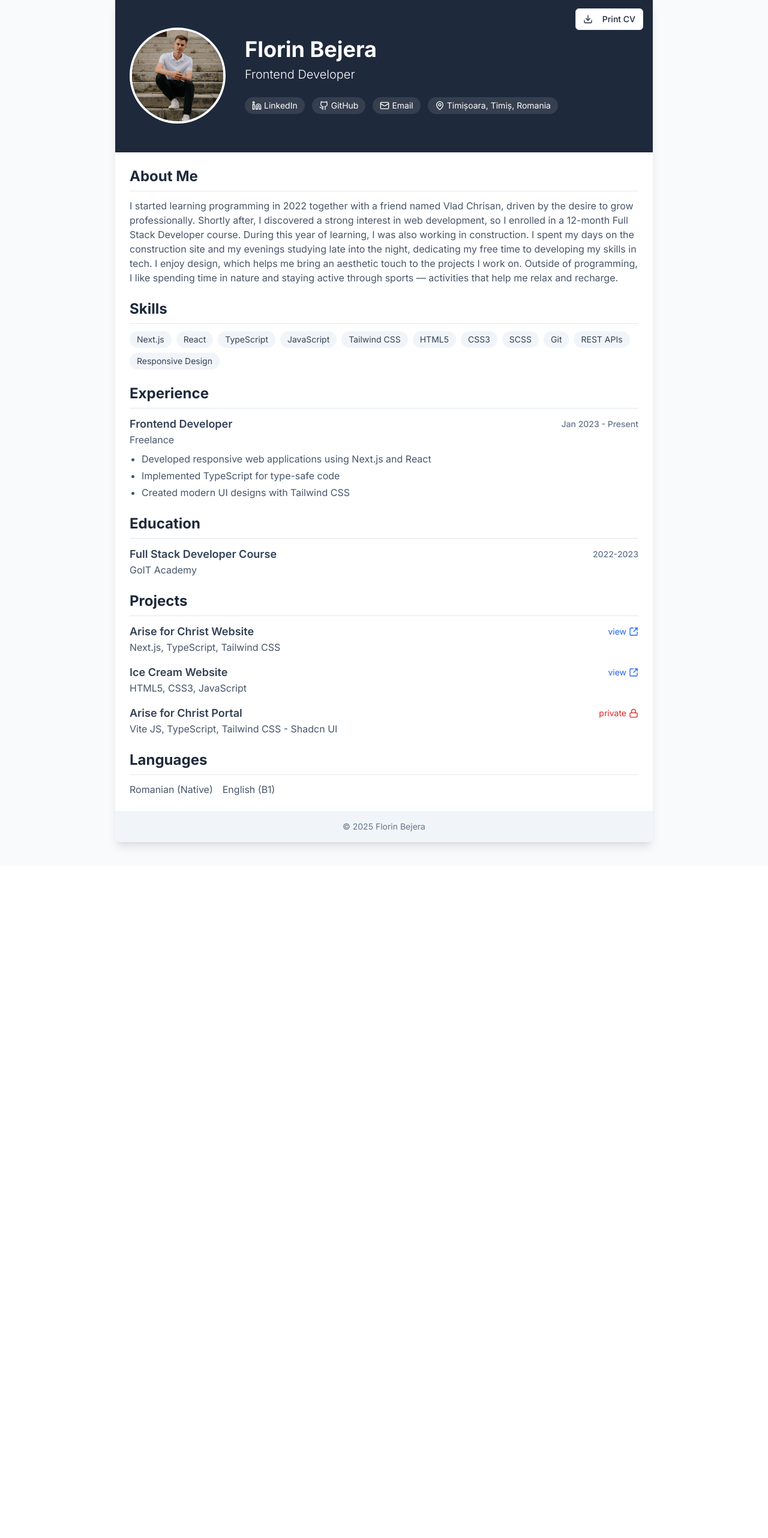
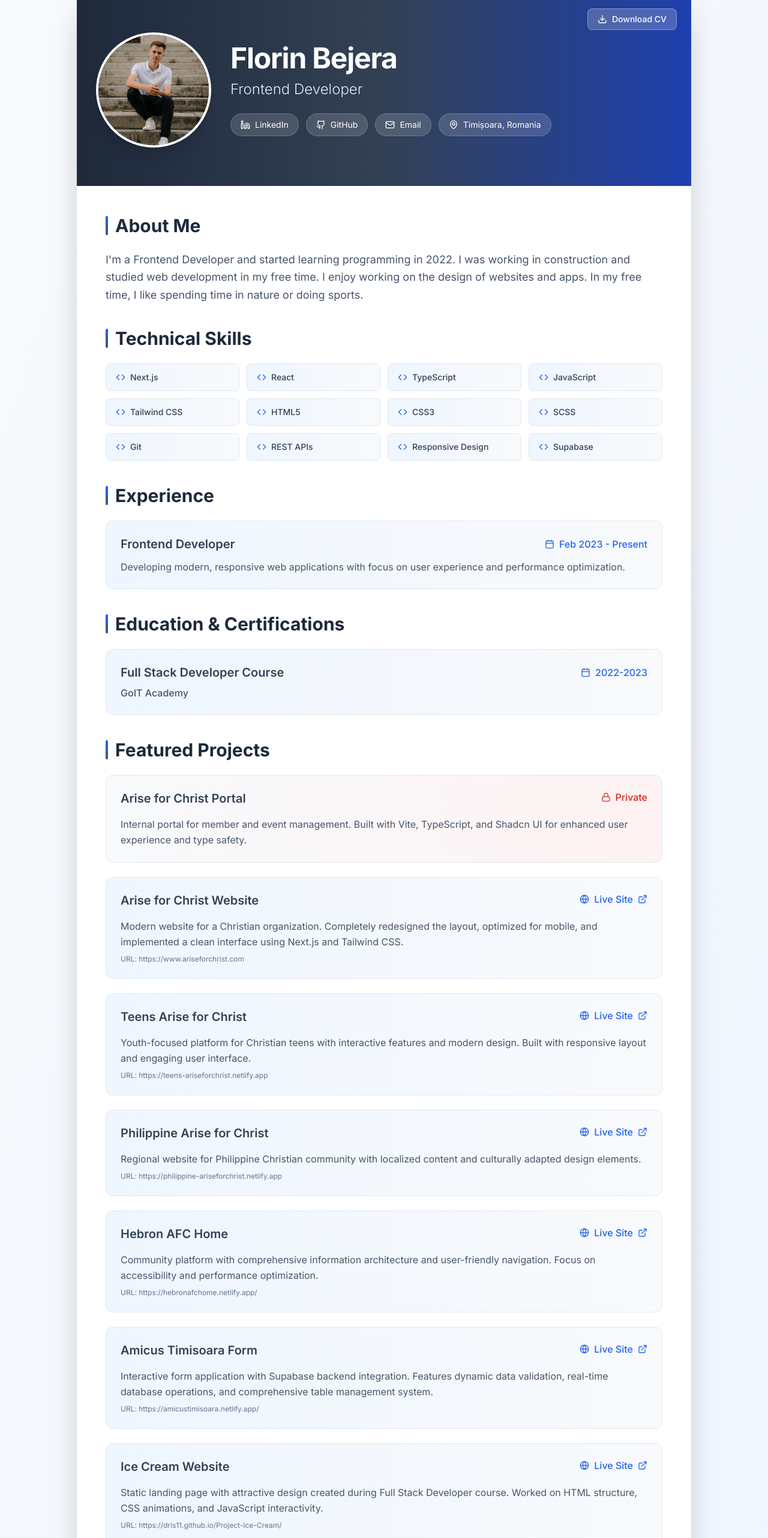
Before and after one commit to FlorinBejera2002/personal-cv, a Next.js app: page / in a window 1280 px wide. Shown: the part 42-2606 px from the top of the page at 60% size. Before the commit the page ends 1486 px from the top, so only its background shows below. Built offline with nearby package versions, Linux system fonts and the light colour scheme.

Commit message:
feat: change design for CV

```diff
--- a/app/layout.tsx
+++ b/app/layout.tsx
@@ -21,6 +21,7 @@ export default function RootLayout({
   return (
     <html lang="en">
       <body className={inter.className}>{children}</body>
+
     </html>
   )
 }
--- a/app/page.tsx
+++ b/app/page.tsx
@@ -1,50 +1,52 @@
 "use client";
 
-import Image from "next/image";
+import { Button } from '@/components/ui/button';
 import {
 	Github,
 	Linkedin,
 	Mail,
 	MapPin,
 	Download,
-	SquareArrowOutUpRight,
+	ExternalLink,
 	Lock,
-} from "lucide-react";
-import { Button } from "@/components/ui/button";
+	Calendar,
+	Code,
+	Globe
+} from 'lucide-react';
 import profilePicture from "../public/profilePicture.jpeg";
+import Image from "next/image";
 
 export default function CV() {
+
 	return (
-		<main className="min-h-screen bg-gray-50 py-10 print:py-0 print:bg-white">
-			<div className="container mx-auto max-w-4xl bg-white shadow-lg print:shadow-none">
+		<main className="min-h-screen bg-gradient-to-br from-slate-50 to-blue-50 py-8 print:py-0 print:bg-white">
+			<div className="container mx-auto max-w-5xl bg-white shadow-2xl print:shadow-none rounded-lg overflow-hidden">
 				{/* Header */}
-				<header className="relative bg-slate-800 px-6 py-12 text-white">
-					<div className="flex flex-col md:flex-row md:items-center">
-						<div className="mb-6 flex justify-center md:mb-0 md:mr-8 md:justify-start">
-							<div className="relative h-40 w-40 overflow-hidden rounded-full border-4 border-white">
+				<header className="relative bg-gradient-to-r from-slate-800 via-slate-700 to-blue-800 px-8 py-16 text-white">
+					<div className="flex flex-col lg:flex-row lg:items-center gap-8">
+						<div className="flex justify-center lg:justify-start">
+							<div className="relative h-48 w-48 overflow-hidden rounded-full border-4 border-white shadow-xl">
 								<Image
 									src={profilePicture}
 									alt="Florin Bejera"
-									width={160}
-									height={160}
 									className="object-cover"
 									priority
 								/>
 							</div>
 						</div>
-						<div>
-							<h1 className="mb-2 text-center text-4xl font-bold md:text-left">
+						<div className="flex-1">
+							<h1 className="mb-3 text-center text-5xl font-bold lg:text-left tracking-tight">
 								Florin Bejera
 							</h1>
-							<h2 className="mb-6 text-center text-xl font-light md:text-left">
+							<h2 className="mb-6 text-center text-2xl font-light lg:text-left text-blue-100">
 								Frontend Developer
 							</h2>
-							<div className="flex flex-wrap justify-center gap-3 md:justify-start">
+							<div className="flex flex-wrap justify-center gap-3 lg:justify-start">
 								<a
 									href="https://www.linkedin.com/in/florin-bejera-1b213b263/"
 									target="_blank"
 									rel="noopener noreferrer"
-									className="flex items-center gap-1 rounded-full bg-white/10 px-3 py-1 text-sm hover:bg-white/20"
+									className="flex items-center gap-2 rounded-full bg-white/15 backdrop-blur-sm px-4 py-2 text-sm hover:bg-white/25 transition-all duration-200 border border-white/20"
 								>
 									<Linkedin className="h-4 w-4" />
 									<span>LinkedIn</span>
@@ -53,219 +55,303 @@ export default function CV() {
 									href="https://github.com/FlorinBejera2002"
 									target="_blank"
 									rel="noopener noreferrer"
-									className="flex items-center gap-1 rounded-full bg-white/10 px-3 py-1 text-sm hover:bg-white/20"
+									className="flex items-center gap-2 rounded-full bg-white/15 backdrop-blur-sm px-4 py-2 text-sm hover:bg-white/25 transition-all duration-200 border border-white/20"
 								>
 									<Github className="h-4 w-4" />
 									<span>GitHub</span>
 								</a>
 								<a
 									href="mailto:florinbejera@gmail.com"
-									className="flex items-center gap-1 rounded-full bg-white/10 px-3 py-1 text-sm hover:bg-white/20"
+									className="flex items-center gap-2 rounded-full bg-white/15 backdrop-blur-sm px-4 py-2 text-sm hover:bg-white/25 transition-all duration-200 border border-white/20"
 								>
 									<Mail className="h-4 w-4" />
 									<span>Email</span>
 								</a>
-								<span className="flex items-center gap-1 rounded-full bg-white/10 px-3 py-1 text-sm">
+								<span className="flex items-center gap-2 rounded-full bg-white/15 backdrop-blur-sm px-4 py-2 text-sm border border-white/20">
 									<MapPin className="h-4 w-4" />
-									<span>Timișoara, Timiș, Romania</span>
+									<span>Timișoara, Romania</span>
 								</span>
 							</div>
 						</div>
 					</div>
-					<div className="absolute right-4 top-4 print:hidden">
+					<div className="absolute right-6 top-6 print:hidden">
 						<Button
 							onClick={() => window.print()}
 							variant="outline"
-							size="sm"
-							className="bg-white text-slate-800 hover:bg-gray-100"
+							size="sm" className="flex items-center gap-2 rounded-lg bg-white/20 backdrop-blur-sm px-4 py-2 text-sm font-medium text-white hover:bg-white/30 transition-all duration-200 border border-white/30"
 						>
-							<Download className="mr-2 h-4 w-4" />
-							Print CV
+							<Download className="h-4 w-4" />
+							Download CV
 						</Button>
 					</div>
 				</header>
 
 				{/* Main Content */}
-				<div className="p-6">
+				<div className="p-8 lg:p-12">
 					{/* About Me */}
-					<section className="mb-6">
-						<h3 className="mb-3 border-b border-slate-200 pb-2 text-2xl font-bold text-slate-800">
-							About Me
-						</h3>
-						<p className="text-slate-600">
-							I started learning programming in 2022 together with a friend named Vlad Chrisan, driven by the desire to grow professionally. Shortly after, I discovered a strong interest in web development, so I enrolled in a 12-month Full Stack Developer course.
-
-							During this year of learning, I was also working in construction. I spent my days on the construction site and my evenings studying late into the night, dedicating my free time to developing my skills in tech.
-
-							I enjoy design, which helps me bring an aesthetic touch to the projects I work on. Outside of programming, I like spending time in nature and staying active through sports — activities that help me relax and recharge.
+					<section className="mb-10">
+						<div className="flex items-center gap-3 mb-6">
+							<div className="h-8 w-1 bg-gradient-to-b from-blue-600 to-slate-600 rounded-full"></div>
+							<h3 className="text-3xl font-bold text-slate-800">About Me</h3>
+						</div>
+						<p className="text-slate-600 text-lg leading-relaxed">
+							I'm a Frontend Developer and started learning programming in 2022. I was working in construction and studied web development in my free time. I enjoy working on the design of websites and apps. In my free time, I like spending time in nature or doing sports.
 						</p>
 					</section>
 
 					{/* Skills */}
-					<section className="mb-6">
-						<h3 className="mb-3 border-b border-slate-200 pb-2 text-2xl font-bold text-slate-800">
-							Skills
-						</h3>
-						<div className="flex flex-wrap gap-2">
-							<span className="rounded-full bg-slate-100 px-3 py-1 text-sm text-slate-700">
-								Next.js
+					<section className="mb-10">
+						<div className="flex items-center gap-3 mb-6">
+							<div className="h-8 w-1 bg-gradient-to-b from-blue-600 to-slate-600 rounded-full"></div>
+							<h3 className="text-3xl font-bold text-slate-800">Technical Skills</h3>
+						</div>
+						<div className="grid grid-cols-2 md:grid-cols-3 lg:grid-cols-4 gap-3">
+							{[
+								'Next.js', 'React', 'TypeScript', 'JavaScript', 'Tailwind CSS',
+								'HTML5', 'CSS3', 'SCSS', 'Git', 'REST APIs', 'Responsive Design', 'Supabase'
+							].map((skill) => (
+								<span key={skill} className="flex items-center gap-2 rounded-lg bg-gradient-to-r from-blue-50 to-slate-50 px-4 py-3 text-sm font-medium text-slate-700 border border-slate-200 hover:shadow-md transition-shadow duration-200">
+									<Code className="h-4 w-4 text-blue-600" />
+									{skill}
 								</span>
-							<span className="rounded-full bg-slate-100 px-3 py-1 text-sm text-slate-700">
-								React
-							</span>
-							<span className="rounded-full bg-slate-100 px-3 py-1 text-sm text-slate-700">
-								TypeScript
-							</span>
-							<span className="rounded-full bg-slate-100 px-3 py-1 text-sm text-slate-700">
-								JavaScript
-							</span>
-							<span className="rounded-full bg-slate-100 px-3 py-1 text-sm text-slate-700">
-								Tailwind CSS
-							</span>
-							<span className="rounded-full bg-slate-100 px-3 py-1 text-sm text-slate-700">
-								HTML5
-							</span>
-							<span className="rounded-full bg-slate-100 px-3 py-1 text-sm text-slate-700">
-								CSS3
-							</span>
-							<span className="rounded-full bg-slate-100 px-3 py-1 text-sm text-slate-700">
-								SCSS
-							</span>
-							<span className="rounded-full bg-slate-100 px-3 py-1 text-sm text-slate-700">
-								Git
-							</span>
-							<span className="rounded-full bg-slate-100 px-3 py-1 text-sm text-slate-700">
-								REST APIs
-							</span>
-							<span className="rounded-full bg-slate-100 px-3 py-1 text-sm text-slate-700">
-								Responsive Design
-							</span>
+							))}
 						</div>
 					</section>
 
 					{/* Experience */}
-					<section className="mb-6">
-						<h3 className="mb-3 border-b border-slate-200 pb-2 text-2xl font-bold text-slate-800">
-							Experience
-						</h3>
-						<div className="mb-4">
-							<div className="flex flex-wrap items-center justify-between">
-								<h4 className="text-lg font-semibold text-slate-700">
-									Frontend Developer
-								</h4>
-								<span className="text-sm font-medium text-slate-500">
-									Jan 2023 - Present
-								</span>
+					<section className="mb-10">
+						<div className="flex items-center gap-3 mb-6">
+							<div className="h-8 w-1 bg-gradient-to-b from-blue-600 to-slate-600 rounded-full"></div>
+							<h3 className="text-3xl font-bold text-slate-800">Experience</h3>
 						</div>
-							<p className="mb-2 text-slate-600">Freelance</p>
-							<ul className="ml-5 list-disc space-y-1 text-slate-600">
-								<li>
-									Developed responsive web applications using Next.js and React
-								</li>
-								<li>Implemented TypeScript for type-safe code</li>
-								<li>Created modern UI designs with Tailwind CSS</li>
-							</ul>
+						<div className="bg-gradient-to-r from-blue-50 to-slate-50 rounded-xl p-6 border border-slate-200">
+							<div className="flex flex-col sm:flex-row sm:items-center sm:justify-between mb-3">
+								<h4 className="text-xl font-semibold text-slate-700">Frontend Developer</h4>
+								<div className="flex items-center gap-2 text-blue-600 font-medium">
+									<Calendar className="h-4 w-4" />
+									<span>Feb 2023 - Present</span>
+								</div>
+							</div>
+							<p className="text-slate-600">
+								Developing modern, responsive web applications with focus on user experience and performance optimization.
+							</p>
 						</div>
 					</section>
 
 					{/* Education */}
-					<section className="mb-6">
-						<h3 className="mb-3 border-b border-slate-200 pb-2 text-2xl font-bold text-slate-800">
-							Education
-						</h3>
-						<div>
-							<div className="flex flex-wrap items-center justify-between">
-								<h4 className="text-lg font-semibold text-slate-700">
-									Full Stack Developer Course
-								</h4>
-								<span className="text-sm font-medium text-slate-500">
-									2022-2023
-								</span>
+					<section className="mb-10">
+						<div className="flex items-center gap-3 mb-6">
+							<div className="h-8 w-1 bg-gradient-to-b from-blue-600 to-slate-600 rounded-full"></div>
+							<h3 className="text-3xl font-bold text-slate-800">Education & Certifications</h3>
 						</div>
-							<p className="text-slate-600">GoIT Academy</p>
+						<div className="bg-gradient-to-r from-blue-50 to-slate-50 rounded-xl p-6 border border-slate-200">
+							<div className="flex flex-col sm:flex-row sm:items-center sm:justify-between mb-2">
+								<h4 className="text-xl font-semibold text-slate-700">Full Stack Developer Course</h4>
+								<div className="flex items-center gap-2 text-blue-600 font-medium">
+									<Calendar className="h-4 w-4" />
+									<span>2022-2023</span>
+								</div>
+							</div>
+							<p className="text-slate-600 font-medium">GoIT Academy</p>
 						</div>
 					</section>
 
 					{/* Projects */}
-					<section className="mb-6">
-						<h3 className="mb-3 border-b border-slate-200 pb-2 text-2xl font-bold text-slate-800">
-							Projects
-						</h3>
+					<section className="mb-10">
+						<div className="flex items-center gap-3 mb-6">
+							<div className="h-8 w-1 bg-gradient-to-b from-blue-600 to-slate-600 rounded-full"></div>
+							<h3 className="text-3xl font-bold text-slate-800">Featured Projects</h3>
+						</div>
 
-						<div className="mb-4">
-							<div className="flex flex-wrap items-center justify-between">
-								<h4 className="text-lg font-semibold text-slate-700">
-									Arise for Christ Website
-								</h4>
+						<div className="grid gap-6">
+							{/* Arise for Christ Portal */}
+							<div className="bg-gradient-to-r from-slate-50 to-red-50 rounded-xl p-6 border border-slate-200">
+								<div className="flex flex-col sm:flex-row sm:items-start sm:justify-between mb-4">
+									<h4 className="text-xl font-semibold text-slate-700 mb-2 sm:mb-0">Arise for Christ Portal</h4>
+									<div className="flex items-center gap-2 text-red-600 font-medium">
+										<Lock className="h-4 w-4" />
+										<span>Private</span>
+									</div>
+								</div>
+								<p className="text-slate-600 leading-relaxed">
+									Internal portal for member and event management. Built with Vite, TypeScript, and Shadcn UI
+									for enhanced user experience and type safety.
+								</p>
+							</div>
+
+							{/* Arise for Christ Website */}
+							<div className="bg-gradient-to-r from-blue-50 to-slate-50 rounded-xl p-6 border border-slate-200 transition-shadow duration-300">
+								<div className="flex flex-col sm:flex-row sm:items-start sm:justify-between mb-4">
+									<h4 className="text-xl font-semibold text-slate-700 mb-2 sm:mb-0">Arise for Christ Website</h4>
+									<div className="flex items-center gap-4">
 										<a
 											href="https://www.ariseforchrist.com/ro"
 											target="_blank"
 											rel="noopener noreferrer"
-									className="flex items-center gap-1 text-sm text-blue-600 hover:underline"
+											className="flex items-center gap-2 text-blue-600 hover:text-blue-800 font-medium transition-colors duration-200"
 										>
-									<span>view</span>
-									<SquareArrowOutUpRight className="h-4 w-4" />
+											<Globe className="h-4 w-4" />
+											<span>Live Site</span>
+											<ExternalLink className="h-4 w-4" />
 										</a>
 									</div>
-							<p className="text-slate-600">
-								Next.js, TypeScript, Tailwind CSS
+								</div>
+								<p className="text-slate-600 leading-relaxed">
+									Modern website for a Christian organization. Completely redesigned the layout, optimized for mobile,
+									and implemented a clean interface using Next.js and Tailwind CSS.
 								</p>
+								<p className="text-xs text-slate-500 mt-2">URL: https://www.ariseforchrist.com</p>
 							</div>
 
-						<div className="mb-4">
-							<div className="flex flex-wrap items-center justify-between">
-								<h4 className="text-lg font-semibold text-slate-700">
-									Ice Cream Website
-								</h4>
+							{/* Teens Arise for Christ */}
+							<div className="bg-gradient-to-r from-blue-50 to-slate-50 rounded-xl p-6 border border-slate-200 transition-shadow duration-300">
+								<div className="flex flex-col sm:flex-row sm:items-start sm:justify-between mb-4">
+									<h4 className="text-xl font-semibold text-slate-700 mb-2 sm:mb-0">Teens Arise for Christ</h4>
+									<div className="flex items-center gap-4">
+										<a
+											href="https://teens-ariseforchrist.netlify.app/en"
+											target="_blank"
+											rel="noopener noreferrer"
+											className="flex items-center gap-2 text-blue-600 hover:text-blue-800 font-medium transition-colors duration-200"
+										>
+											<Globe className="h-4 w-4" />
+											<span>Live Site</span>
+											<ExternalLink className="h-4 w-4" />
+										</a>
+									</div>
+								</div>
+								<p className="text-slate-600 leading-relaxed">
+									Youth-focused platform for Christian teens with interactive features and modern design.
+									Built with responsive layout and engaging user interface.
+								</p>
+								<p className="text-xs text-slate-500 mt-2">URL: https://teens-ariseforchrist.netlify.app</p>
+							</div>
+
+							{/* Philippine Arise for Christ */}
+							<div className="bg-gradient-to-r from-blue-50 to-slate-50 rounded-xl p-6 border border-slate-200 transition-shadow duration-300">
+								<div className="flex flex-col sm:flex-row sm:items-start sm:justify-between mb-4">
+									<h4 className="text-xl font-semibold text-slate-700 mb-2 sm:mb-0">Philippine Arise for Christ</h4>
+									<div className="flex items-center gap-4">
+										<a
+											href="https://philippine-ariseforchrist.netlify.app/en"
+											target="_blank"
+											rel="noopener noreferrer"
+											className="flex items-center gap-2 text-blue-600 hover:text-blue-800 font-medium transition-colors duration-200"
+										>
+											<Globe className="h-4 w-4" />
+											<span>Live Site</span>
+											<ExternalLink className="h-4 w-4" />
+										</a>
+									</div>
+								</div>
+								<p className="text-slate-600 leading-relaxed">
+									Regional website for Philippine Christian community with localized content and
+									culturally adapted design elements.
+								</p>
+								<p className="text-xs text-slate-500 mt-2">URL: https://philippine-ariseforchrist.netlify.app</p>
+							</div>
+
+							{/* Hebron AFC Home */}
+							<div className="bg-gradient-to-r from-blue-50 to-slate-50 rounded-xl p-6 border border-slate-200 transition-shadow duration-300">
+								<div className="flex flex-col sm:flex-row sm:items-start sm:justify-between mb-4">
+									<h4 className="text-xl font-semibold text-slate-700 mb-2 sm:mb-0">Hebron AFC Home</h4>
+									<div className="flex items-center gap-4">
+										<a
+											href="https://hebronafchome.netlify.app/"
+											target="_blank"
+											rel="noopener noreferrer"
+											className="flex items-center gap-2 text-blue-600 hover:text-blue-800 font-medium transition-colors duration-200"
+										>
+											<Globe className="h-4 w-4" />
+											<span>Live Site</span>
+											<ExternalLink className="h-4 w-4" />
+										</a>
+									</div>
+								</div>
+								<p className="text-slate-600 leading-relaxed">
+									Community platform with comprehensive information architecture and user-friendly navigation.
+									Focus on accessibility and performance optimization.
+								</p>
+								<p className="text-xs text-slate-500 mt-2">URL: https://hebronafchome.netlify.app/</p>
+							</div>
+
+							{/* Amicus Timisoara Form */}
+							<div className="bg-gradient-to-r from-blue-50 to-slate-50 rounded-xl p-6 border border-slate-200 transition-shadow duration-300">
+								<div className="flex flex-col sm:flex-row sm:items-start sm:justify-between mb-4">
+									<h4 className="text-xl font-semibold text-slate-700 mb-2 sm:mb-0">Amicus Timisoara Form</h4>
+									<div className="flex items-center gap-4">
+										<a
+											href="https://amicustimisoara.netlify.app/"
+											target="_blank"
+											rel="noopener noreferrer"
+											className="flex items-center gap-2 text-blue-600 hover:text-blue-800 font-medium transition-colors duration-200"
+										>
+											<Globe className="h-4 w-4" />
+											<span>Live Site</span>
+											<ExternalLink className="h-4 w-4" />
+										</a>
+									</div>
+								</div>
+								<p className="text-slate-600 leading-relaxed">
+									Interactive form application with Supabase backend integration. Features dynamic data validation,
+									real-time database operations, and comprehensive table management system.
+								</p>
+								<p className="text-xs text-slate-500 mt-2">URL: https://amicustimisoara.netlify.app/</p>
+							</div>
+
+							{/* Ice Cream Website */}
+							<div className="bg-gradient-to-r from-blue-50 to-slate-50 rounded-xl p-6 border border-slate-200 transition-shadow duration-300">
+								<div className="flex flex-col sm:flex-row sm:items-start sm:justify-between mb-4">
+									<h4 className="text-xl font-semibold text-slate-700 mb-2 sm:mb-0">Ice Cream Website</h4>
+									<div className="flex items-center gap-4">
 										<a
 											href="https://dris11.github.io/Project-Ice-Cream/"
 											target="_blank"
 											rel="noopener noreferrer"
-									className="flex items-center gap-1 text-sm text-blue-600 hover:underline"
+											className="flex items-center gap-2 text-blue-600 hover:text-blue-800 font-medium transition-colors duration-200"
 										>
-									<span>view</span>
-									<SquareArrowOutUpRight className="h-4 w-4" />
+											<Globe className="h-4 w-4" />
+											<span>Live Site</span>
+											<ExternalLink className="h-4 w-4" />
 										</a>
 									</div>
-							<p className="text-slate-600">HTML5, CSS3, JavaScript</p>
 								</div>
-
-						<div className="mb-4">
-							<div className="flex flex-wrap items-center justify-between">
-								<h4 className="text-lg font-semibold text-slate-700">
-									Arise for Christ Portal
-								</h4>
-								<div className="flex items-center gap-1 text-sm text-red-600">
-									<span>private</span>
-									<Lock className="h-4 w-4" />
-								</div>
-
-							</div>
-							<p className="text-slate-600">
-								Vite JS, TypeScript, Tailwind CSS - Shadcn UI
+								<p className="text-slate-600 leading-relaxed">
+									Static landing page with attractive design created during Full Stack Developer course.
+									Worked on HTML structure, CSS animations, and JavaScript interactivity.
 								</p>
+								<p className="text-xs text-slate-500 mt-2">URL: https://dris11.github.io/Project-Ice-Cream/</p>
 							</div>
 
 
+						</div>
 					</section>
 
 					{/* Languages */}
 					<section>
-						<h3 className="mb-3 border-b border-slate-200 pb-2 text-2xl font-bold text-slate-800">
-							Languages
-						</h3>
-						<div className="flex gap-4 text-slate-600">
-							<span>Romanian (Native)</span>
-							<span>English (B1)</span>
+						<div className="flex items-center gap-3 mb-6">
+							<div className="h-8 w-1 bg-gradient-to-b from-blue-600 to-slate-600 rounded-full"></div>
+							<h3 className="text-3xl font-bold text-slate-800">Languages</h3>
+						</div>
+						<div className="flex flex-wrap gap-4">
+							<div className="flex items-center gap-3 bg-gradient-to-r from-blue-50 to-slate-50 rounded-lg px-6 py-4 border border-slate-200">
+								<div className="h-3 w-3 bg-green-500 rounded-full"></div>
+								<span className="font-medium text-slate-700">Romanian (Native)</span>
+							</div>
+							<div className="flex items-center gap-3 bg-gradient-to-r from-blue-50 to-slate-50 rounded-lg px-6 py-4 border border-slate-200">
+								<div className="h-3 w-3 bg-blue-500 rounded-full"></div>
+								<span className="font-medium text-slate-700">English (B1)</span>
+							</div>
 						</div>
 					</section>
 				</div>
 
 				{/* Footer */}
-				<footer className="bg-slate-100 p-4 text-center text-sm text-slate-500 print:hidden">
-					<p>© {new Date().getFullYear()} Florin Bejera</p>
+				<footer className="bg-gradient-to-r from-slate-100 to-blue-100 p-6 text-center text-sm text-slate-600 print:hidden border-t border-slate-200">
+					<p className="font-medium">© {new Date().getFullYear()} Florin Bejera - Frontend Developer</p>
+					<p className="mt-1 text-xs">Built with Next JS & Tailwind CSS</p>
 				</footer>
-			</div>
-		</main>
+			</div >
+		</main >
 	);
 }
```
Lines whose indentation alone changed are shown as unchanged.
